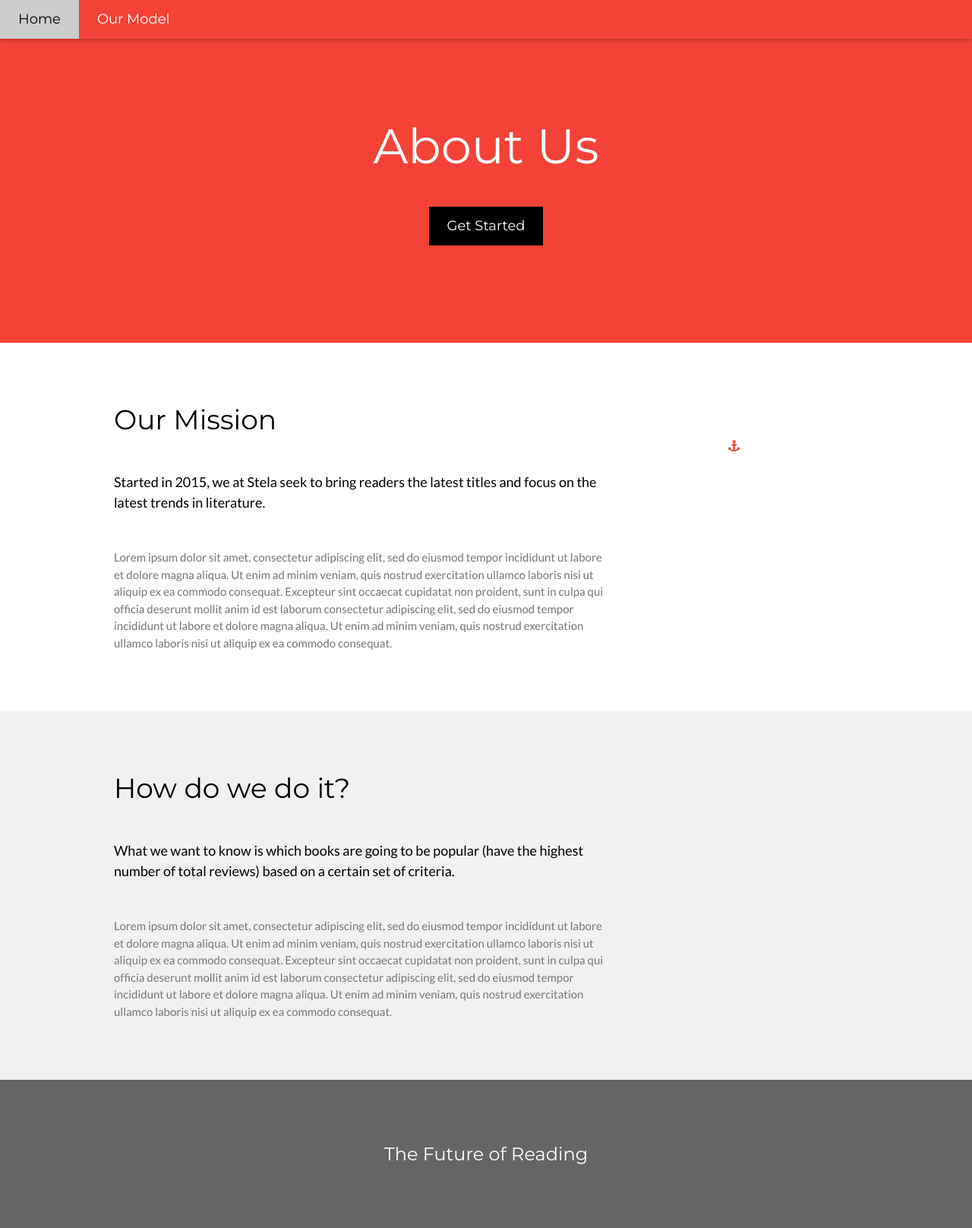
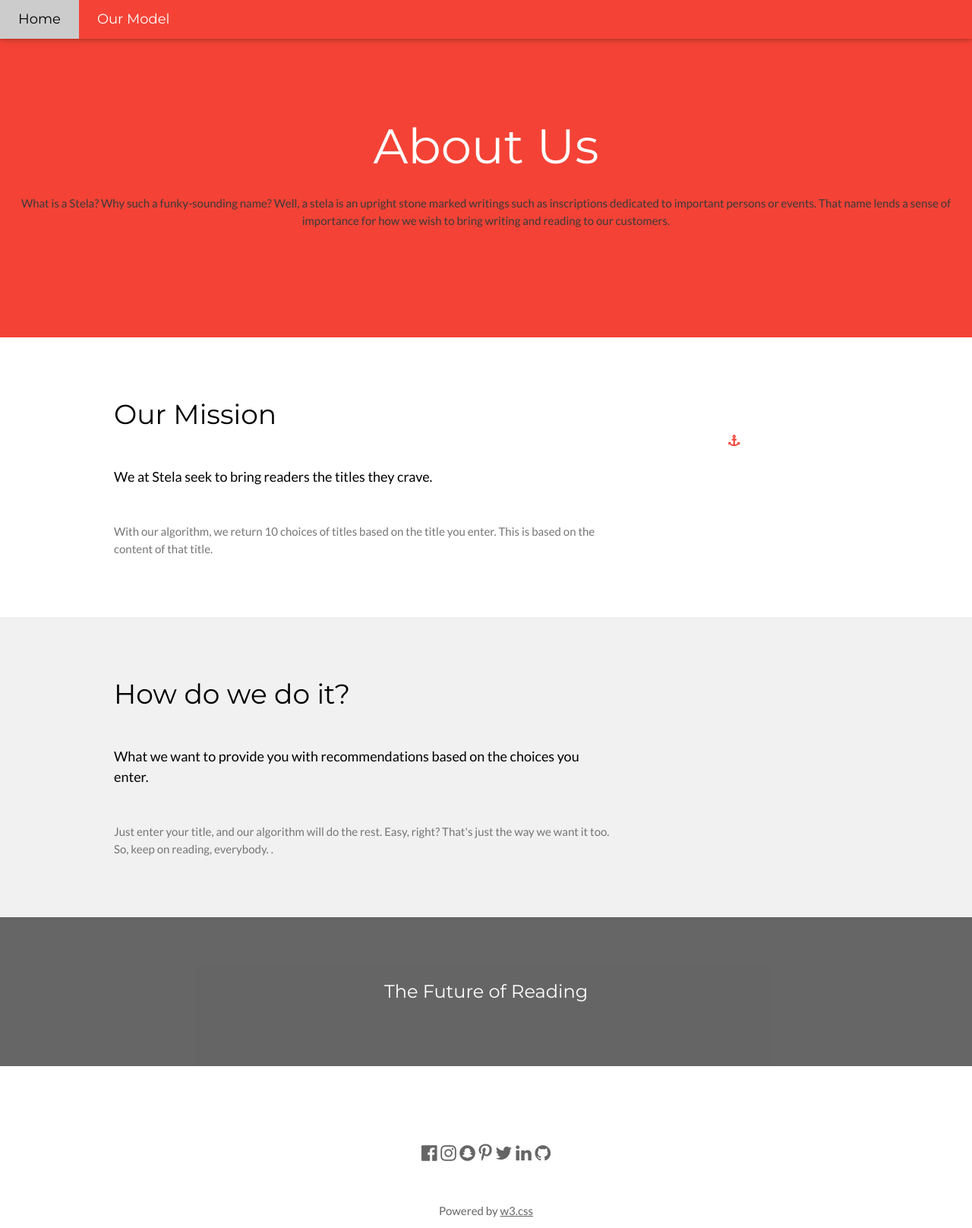
Before and after one commit to AllCAPs788/butler-project3-groupE, a Flask app: page / in a window 1280 px wide. Shown: the top 1616 px of the page at 76% size. Run offline with Flask 2, Linux system fonts and the light colour scheme; some libraries are stand-ins or nearby versions.

Commit message:
update index

```diff
--- a/templates/index.html
+++ b/templates/index.html
@@ -41,8 +41,7 @@ body,h1,h2,h3,h4,h5,h6 {font-family: "Lato", sans-serif}
 <!-- Header -->
 <header class="w3-container w3-red w3-center" style="padding:128px 16px">
   <h1 class="w3-margin w3-jumbo">About Us</h1>
-  <!-- <p class="w3-xlarge">Template by w3.css</p> -->
-  <button class="w3-button w3-black w3-padding-large w3-large w3-margin-top">Get Started</button>
+  <p class="w3-text-dark-grey w3-auto">What is a Stela? Why such a funky-sounding name? Well, a stela is an upright stone marked writings such as inscriptions dedicated to important persons or events. That name lends a sense of importance for how we wish to bring writing and reading to our customers. </p>
 </header>
 
 <!-- First Grid -->
@@ -50,11 +49,8 @@ body,h1,h2,h3,h4,h5,h6 {font-family: "Lato", sans-serif}
   <div class="w3-content">
     <div class="w3-twothird">
       <h1>Our Mission</h1>
-      <h5 class="w3-padding-32">Started in 2015, we at Stela seek to bring readers the latest titles and focus on the latest trends in literature.  </h5>
-
-      <p class="w3-text-grey">Lorem ipsum dolor sit amet, consectetur adipiscing elit, sed do eiusmod tempor incididunt ut labore et dolore magna aliqua. Ut enim ad minim veniam, quis nostrud exercitation ullamco laboris nisi ut aliquip ex ea commodo consequat. Excepteur sint
-        occaecat cupidatat non proident, sunt in culpa qui officia deserunt mollit anim id est laborum consectetur adipiscing elit, sed do eiusmod tempor incididunt ut labore et dolore magna aliqua. Ut enim ad minim veniam, quis nostrud exercitation ullamco
-        laboris nisi ut aliquip ex ea commodo consequat.</p>
+      <h5 class="w3-padding-32">We at Stela seek to bring readers the titles they crave.  </h5>
+      <p class="w3-text-grey">With our algorithm, we return 10 choices of titles based on the title you enter. This is based on the content of that title.</p>
     </div>
 
     <div class="w3-third w3-center">
@@ -74,11 +70,8 @@ body,h1,h2,h3,h4,h5,h6 {font-family: "Lato", sans-serif}
 
     <div class="w3-twothird">
       <h1>How do we do it?</h1>
-      <h5 class="w3-padding-32">What we want to know is which books are going to be popular (have the highest number of total reviews) based on a certain set of criteria. </h5>
-
-      <p class="w3-text-grey">Lorem ipsum dolor sit amet, consectetur adipiscing elit, sed do eiusmod tempor incididunt ut labore et dolore magna aliqua. Ut enim ad minim veniam, quis nostrud exercitation ullamco laboris nisi ut aliquip ex ea commodo consequat. Excepteur sint
-        occaecat cupidatat non proident, sunt in culpa qui officia deserunt mollit anim id est laborum consectetur adipiscing elit, sed do eiusmod tempor incididunt ut labore et dolore magna aliqua. Ut enim ad minim veniam, quis nostrud exercitation ullamco
-        laboris nisi ut aliquip ex ea commodo consequat.</p>
+      <h5 class="w3-padding-32">What we want to provide you with recommendations based on the choices you enter. </h5>
+      <p class="w3-text-grey">Just enter your title, and our algorithm will do the rest. Easy, right? That's just the way we want it too. So, keep on reading, everybody. .</p>
     </div>
   </div>
 </div>
```
